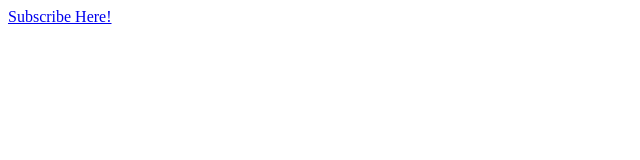
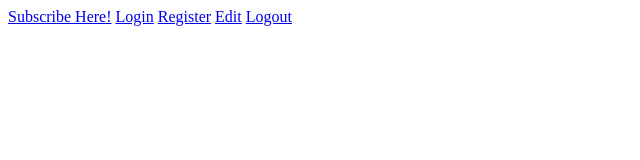
Before and after one commit to bentcreek/gigya, a plain HTML site: page index.html in a window 1280 px wide. Shown: the whole page, without its empty margins (0-640 px from the left). Drawn offline with Linux system fonts and the light colour scheme.

Commit message:
Add files via upload

```diff
--- a/index.html
+++ b/index.html
@@ -2,13 +2,17 @@
 
 <head></head>
 
-<body>
-
-<div id="thing"></div>
-
-</body>
+<body></body>
 
 <a href="#" onclick="gigya.accounts.showScreenSet({screenSet:'Default-LiteRegistration'});">Subscribe Here!</a>
+
+<a href="#" onclick="gigya.accounts.showScreenSet({screenSet:'Default-RegistrationLogin'});">Login</a>
+
+<a href="#" onclick="gigya.accounts.showScreenSet({screenSet:'Default-RegistrationLogin', startScreen:'gigya-register-screen'});">Register</a>
+
+<a href="#" onclick="gigya.accounts.showScreenSet({screenSet:'Default-ProfileUpdate'});">Edit</a>
+
+<a href="#" onclick="gigya.accounts.logout();">Logout</a>
 
 <script type="text/javascript" src="https://cdns.gigya.com/JS/gigya.js?apikey=3_e2bf7jhLAlY4-ujQUCp7aAT2LC1qfM_KwNjo3LIpqo5QHHF1pYoNKd4L04eebFii"></script>
 
```
